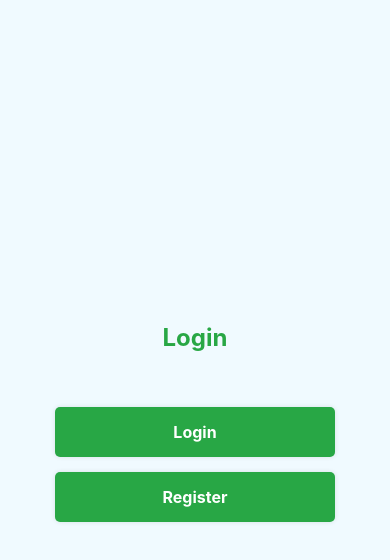
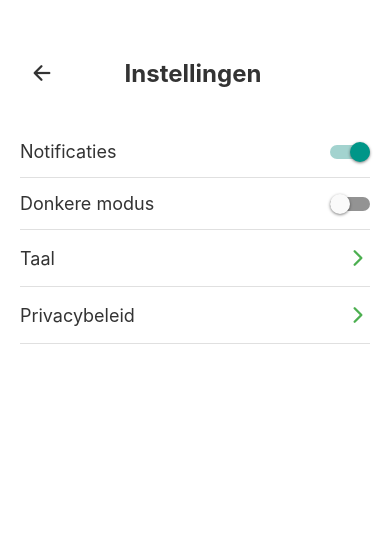
Before and after one commit to EHB-TI/EasyPlanningGroup9, a React Native app: screen /WorkerInstellingen in a window 390 px wide. Shown: the top 560 px of the page. Built offline with nearby package versions, Linux system fonts and the light colour scheme.

Commit message:
create WorkerInstellingen

```diff
--- a/App.js
+++ b/App.js
@@ -21,6 +21,7 @@ import UserPanel from './screens/UserPanel';
 import ApplicationsScreen from "./screens/ApplicationsScreen";
 import CreatePlanningScreen from "./screens/CreatePlanningScreen";
 import AdminPanel from "./screens/AdminPanel";
+import WorkerInstellingen from "./screens/WorkerInstellingen"
 
 
 
@@ -112,6 +113,7 @@ export default function App() {
         component={CreatePlanningScreen}
         options={{ headerShown: false }}
       />
+        <Stack.Screen name="WorkerInstellingen" component={WorkerInstellingen} options={{ headerShown: false }} />
 
         {/* Future Screens */}
         {/* <Stack.Screen name="MakePlanningScreen" component={MakePlanningScreen} options={{ headerShown: false }} /> */}
--- /dev/null
+++ b/screens/WorkerInstellingen.js
@@ -0,0 +1,102 @@
+import React, { useState } from 'react';
+import { View, Text, StyleSheet, TouchableOpacity, Switch, Alert } from 'react-native';
+import { Ionicons } from '@expo/vector-icons';
+
+export default function WorkerInstellingen({ navigation }) {
+  const [notificationsEnabled, setNotificationsEnabled] = useState(true);
+  const [isDarkMode, setIsDarkMode] = useState(false);
+
+  const handleLanguageChange = () => {
+    Alert.alert(
+      'Taal wijzigen',
+      'Taalkeuze-functionaliteit moet worden geïmplementeerd.',
+      [{ text: 'OK', style: 'default' }]
+    );
+  };
+
+  const handlePrivacyPolicy = () => {
+    Alert.alert(
+      'Privacybeleid',
+      'Link naar privacybeleid moet hier worden toegevoegd.',
+      [{ text: 'OK', style: 'default' }]
+    );
+  };
+
+  return (
+    <View style={styles.container}>
+      {/* Header */}
+      <View style={styles.header}>
+        <TouchableOpacity onPress={() => navigation.goBack()} style={styles.backButton}>
+          <Ionicons name="arrow-back" size={24} color="#333" />
+        </TouchableOpacity>
+        <Text style={styles.headerTitle}>Instellingen</Text>
+        <View style={{ width: 24 }} /> {/* Placeholder for symmetry */}
+      </View>
+
+      {/* Notifications */}
+      <View style={styles.settingRow}>
+        <Text style={styles.settingText}>Notificaties</Text>
+        <Switch
+          value={notificationsEnabled}
+          onValueChange={(value) => setNotificationsEnabled(value)}
+        />
+      </View>
+
+      {/* Dark Mode */}
+      <View style={styles.settingRow}>
+        <Text style={styles.settingText}>Donkere modus</Text>
+        <Switch value={isDarkMode} onValueChange={(value) => setIsDarkMode(value)} />
+      </View>
+
+      {/* Language */}
+      <TouchableOpacity style={styles.settingRow} onPress={handleLanguageChange}>
+        <Text style={styles.settingText}>Taal</Text>
+        <Ionicons name="chevron-forward" size={24} color="#4CAF50" />
+      </TouchableOpacity>
+
+      {/* Privacy Policy */}
+      <TouchableOpacity style={styles.settingRow} onPress={handlePrivacyPolicy}>
+        <Text style={styles.settingText}>Privacybeleid</Text>
+        <Ionicons name="chevron-forward" size={24} color="#4CAF50" />
+      </TouchableOpacity>
+    </View>
+  );
+}
+
+const styles = StyleSheet.create({
+  container: {
+    flex: 1,
+    backgroundColor: '#FFFFFF',
+    paddingHorizontal: 20,
+    paddingTop: 50,
+  },
+  header: {
+    flexDirection: 'row',
+    alignItems: 'center',
+    justifyContent: 'space-between',
+    marginBottom: 30,
+  },
+  backButton: {
+    padding: 10,
+  },
+  headerTitle: {
+    fontSize: 24,
+    fontWeight: 'bold',
+    color: '#333',
+    textAlign: 'center',
+    flex: 1,
+    marginLeft: -24, // Adjusts for the back button width
+  },
+  settingRow: {
+    flexDirection: 'row',
+    justifyContent: 'space-between',
+    alignItems: 'center',
+    paddingVertical: 15,
+    borderBottomWidth: 1,
+    borderBottomColor: '#E0E0E0',
+  },
+  settingText: {
+    fontSize: 18,
+    color: '#333333',
+  },
+});
--- a/screens/WorkerSettings.js
+++ b/screens/WorkerSettings.js
@@ -1,20 +1,18 @@
 import React, { useState, useEffect } from 'react';
-import { View, Text, StyleSheet, TouchableOpacity, Image } from 'react-native';
+import { View, Text, StyleSheet, TouchableOpacity, Alert } from 'react-native';
 import { Ionicons } from '@expo/vector-icons';
 import { getAuth } from 'firebase/auth';
 import { getDatabase, ref, get } from 'firebase/database';
 
 export default function WorkerSettings({ navigation }) {
-  const [user, setUser] = useState({ firstName: '', lastName: '', email: '' });
-
+  const [user, setUser] = useState({ first_name: '', last_name: '', email: '' });
   const auth = getAuth();
   const currentUser = auth.currentUser;
   const database = getDatabase();
 
   useEffect(() => {
     if (currentUser) {
-      const userId = currentUser.uid;
-      fetchUser(userId);
+      fetchUser(currentUser.uid);
     }
   }, [currentUser]);
 
@@ -23,44 +21,72 @@ export default function WorkerSettings({ navigation }) {
       const userRef = ref(database, `users/${userId}`);
       const snapshot = await get(userRef);
       if (snapshot.exists()) {
-        const userData = snapshot.val();
-        setUser(userData);
+        setUser(snapshot.val());
       } else {
-        console.log('User does not exist');
+        console.log('User not found.');
       }
     } catch (error) {
       console.error('Error fetching user data:', error);
     }
   };
 
-  const handleNavigateToWelcomeScreen = () => {
-    navigation.navigate('Welcome');
+  const handleLogout = () => {
+    Alert.alert(
+      'Afmelden',
+      'Weet je zeker dat je wilt afmelden?',
+      [
+        { text: 'Nee', style: 'cancel' },
+        {
+          text: 'Ja',
+          onPress: () => {
+            auth.signOut();
+            navigation.navigate('Welcome');
+          },
+        },
+      ],
+      { cancelable: true }
+    );
+  };
+
+  const handleInstellingen = () =>
+    {
+
+      navigation.navigate('WorkerInstellingen');
+
+    };
+
+  const getUserInitials = () => {
+    const firstNameInitial = user.first_name ? user.first_name.charAt(0).toUpperCase() : '';
+    const lastNameInitial = user.last_name ? user.last_name.charAt(0).toUpperCase() : '';
+    return `${firstNameInitial}${lastNameInitial}`;
   };
 
   return (
     <View style={styles.container}>
-      {/* En-tête avec image et infos utilisateur */}
+      {/* Header */}
       <View style={styles.header}>
-        <Image
-          source={{ uri: 'https://via.placeholder.com/100' }} // Image de profil fictive
-          style={styles.profileImage}
-        />
+        <View style={styles.profileIcon}>
+          <Text style={styles.profileInitial}>{getUserInitials()}</Text>
+        </View>
         <Text style={styles.userName}>
-          {user.firstName} {user.lastName}
+          {user.first_name} {user.last_name}
         </Text>
         <Text style={styles.userEmail}>{user.email}</Text>
       </View>
 
-      {/* Options de navigation */}
+      {/* Navigation options */}
       <View style={styles.options}>
-        <TouchableOpacity style={styles.option} onPress={() => alert('Ouvrir les paramètres')}>
+        <TouchableOpacity
+          style={styles.option}
+          onPress={handleInstellingen}
+        >
           <Ionicons name="settings-outline" size={24} color="#4CAF50" />
-          <Text style={styles.optionText}>Settings</Text>
+          <Text style={styles.optionText}>Instellingen</Text>
         </TouchableOpacity>
 
-        <TouchableOpacity style={styles.option} onPress={handleNavigateToWelcomeScreen}>
+        <TouchableOpacity style={styles.option} onPress={handleLogout}>
           <Ionicons name="log-out-outline" size={24} color="#FF5733" />
-          <Text style={[styles.optionText, { color: '#FF5733' }]}>Uitloggen</Text>
+          <Text style={[styles.optionText, { color: '#FF5733' }]}>Afmelden</Text>
         </TouchableOpacity>
       </View>
     </View>
@@ -81,11 +107,19 @@ const styles = StyleSheet.create({
     borderBottomColor: '#E0E0E0',
     paddingBottom: 20,
   },
-  profileImage: {
+  profileIcon: {
     width: 100,
     height: 100,
     borderRadius: 50,
+    backgroundColor: '#4CAF50',
+    justifyContent: 'center',
+    alignItems: 'center',
     marginBottom: 10,
+  },
+  profileInitial: {
+    fontSize: 36,
+    fontWeight: 'bold',
+    color: '#FFFFFF',
   },
   userName: {
     fontSize: 22,
@@ -95,20 +129,23 @@ const styles = StyleSheet.create({
   userEmail: {
     fontSize: 14,
     color: '#888',
+    marginTop: 4,
   },
   options: {
     flex: 1,
+    marginTop: 20,
   },
   option: {
     flexDirection: 'row',
     alignItems: 'center',
     paddingVertical: 15,
+    paddingHorizontal: 10,
     borderBottomWidth: 1,
     borderBottomColor: '#F0F0F0',
   },
   optionText: {
     fontSize: 18,
-    marginLeft: 10,
+    marginLeft: 15,
     fontWeight: '500',
     color: '#333',
   },
```
